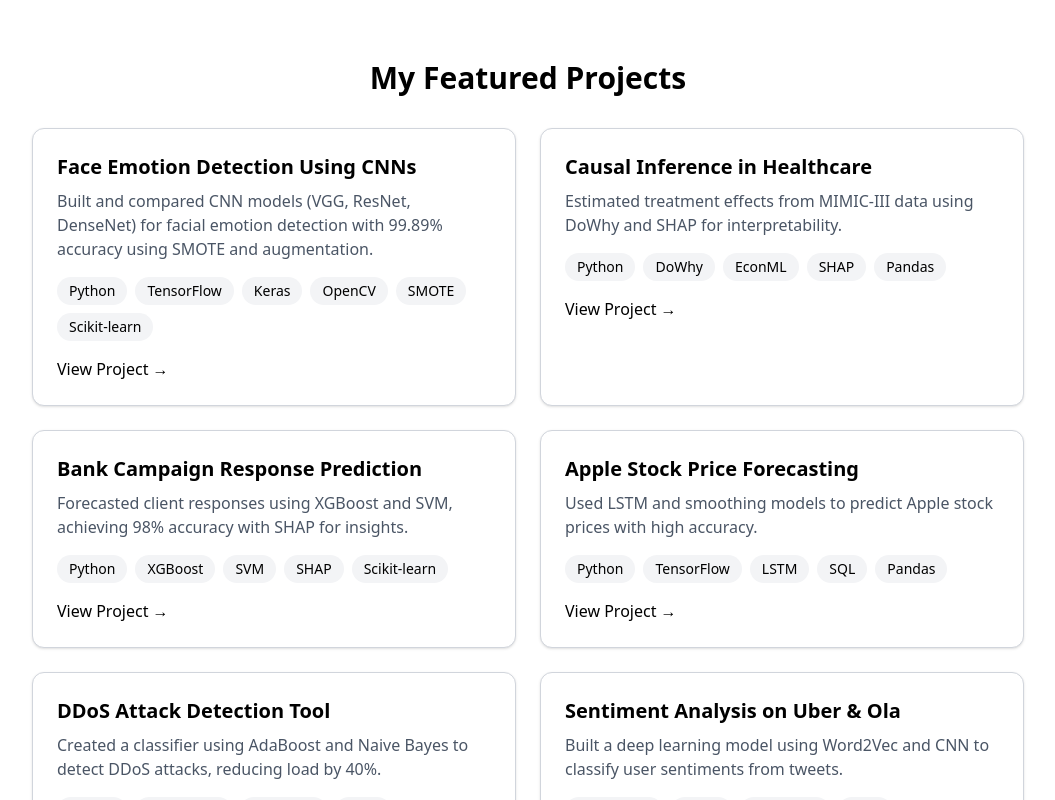
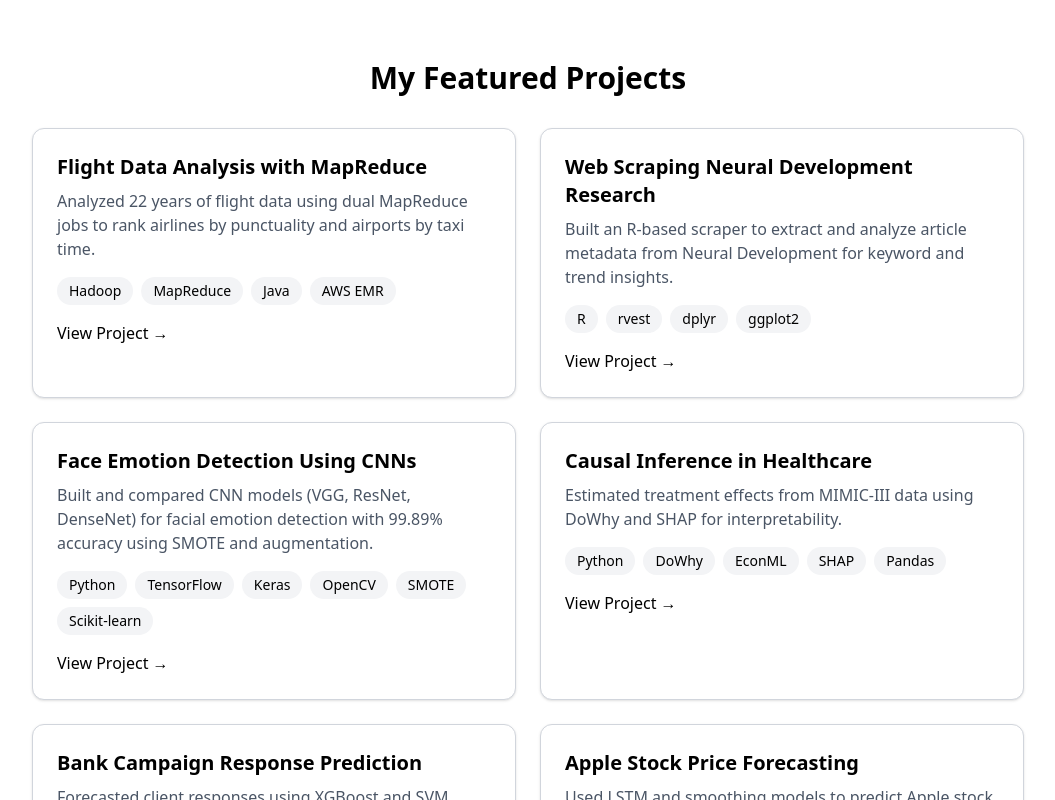
Before and after one commit to nymav/ny-portfolio, a React (Vite) app: page / in a window 1280 px wide. Shown: the part 740-1540 px from the top of the page, without its empty margins (112-1167 px from the left). Built offline with nearby package versions, Linux system fonts and the light colour scheme.

Commit message:
Updated Projects section with Flight Data and Web Scraping projects

```diff
--- a/src/components/sections/Projects.jsx
+++ b/src/components/sections/Projects.jsx
@@ -1,5 +1,17 @@
 export const Projects = () => {
   const projects = [
+    {
+      title: "Flight Data Analysis with MapReduce",
+      description:
+        "Analyzed 22 years of flight data using dual MapReduce jobs to rank airlines by punctuality and airports by taxi time.",
+      tech: ["Hadoop", "MapReduce", "Java", "AWS EMR"],
+    },
+    {
+      title: "Web Scraping Neural Development Research",
+      description:
+        "Built an R-based scraper to extract and analyze article metadata from Neural Development for keyword and trend insights.",
+      tech: ["R", "rvest", "dplyr", "ggplot2"],
+    },
     {
       title: "Face Emotion Detection Using CNNs",
       description:
```
Also changed, not shown: 4 other files (tests, documents, lock files or other folders).
